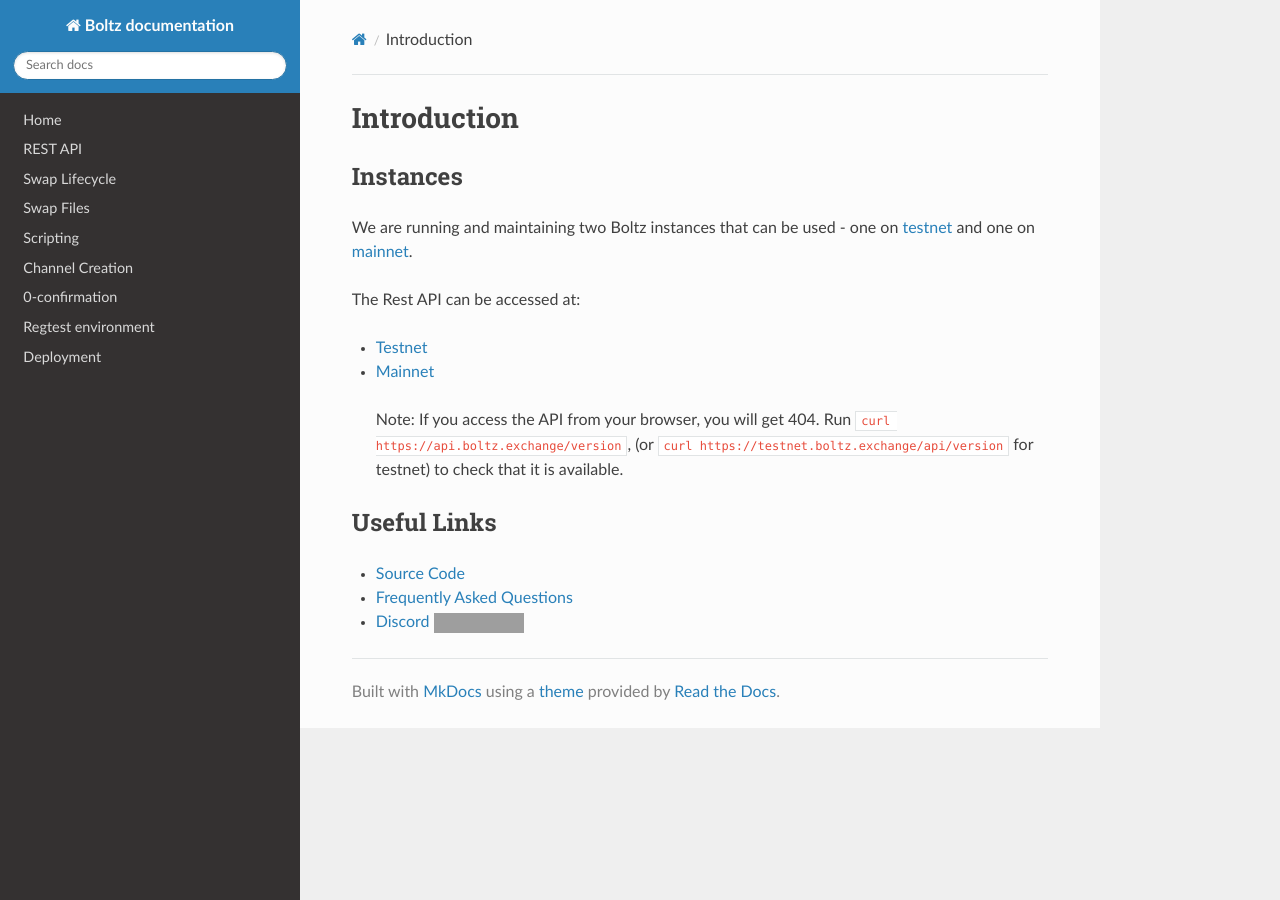
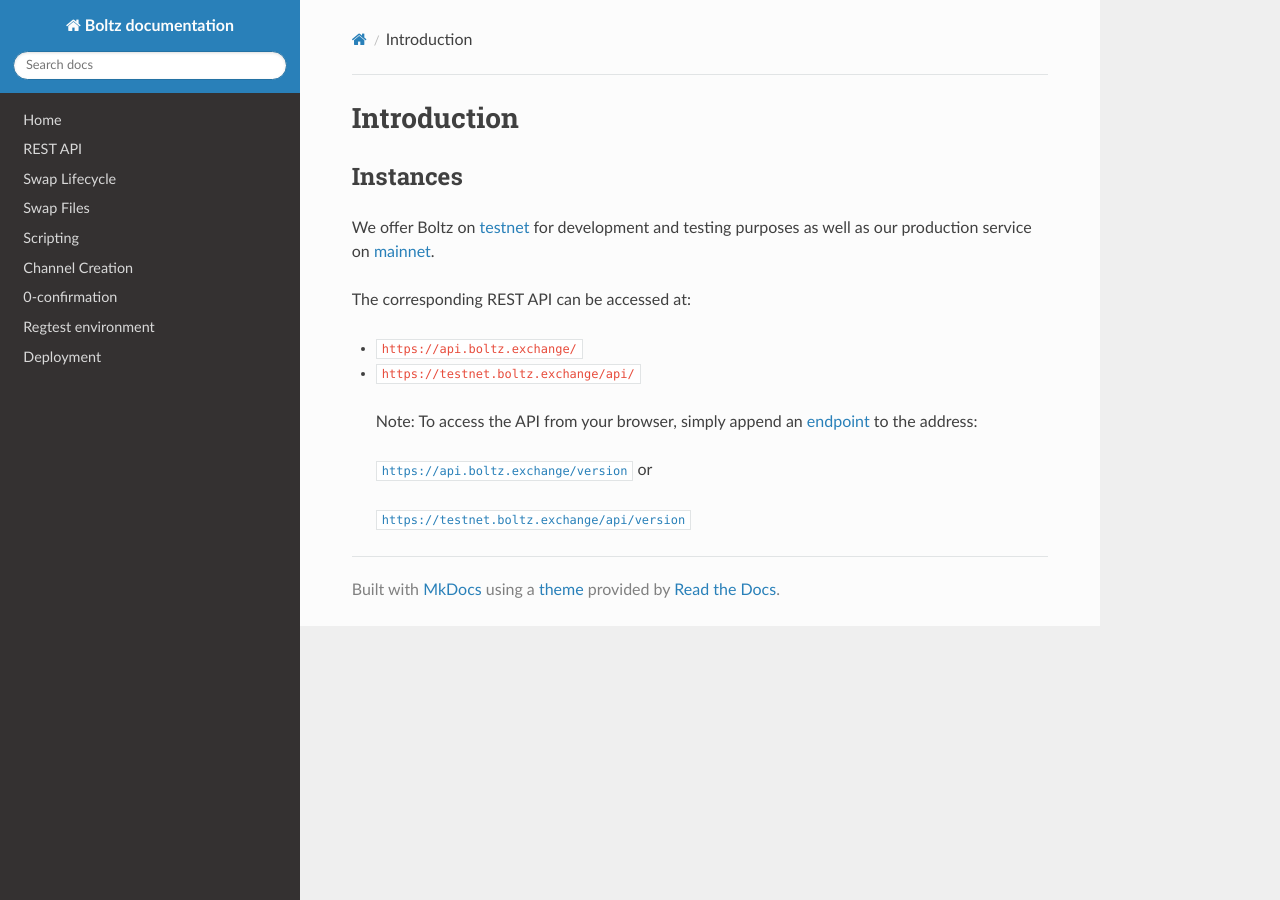
Before and after one commit to BoltzExchange/boltz-backend, an MkDocs documentation site: the page built from docs/README.md, in a window 1280 px wide. Built offline with MkDocs 1.6.1, drawn with Linux system fonts in a browser that asks for light colours; nearby versions of some CDN libraries; grey boxes are pictures that could not be loaded.

Commit message:
GITBOOK-8: change request with no subject merged in GitBook

```diff
--- a/docs/README.md
+++ b/docs/README.md
@@ -10,17 +10,15 @@
 
 ## Instances
 
-We are running and maintaining two Boltz instances that can be used - one on [testnet](https://testnet.boltz.exchange) and one on [mainnet](https://boltz.exchange).
+We offer Boltz on [testnet](https://testnet.boltz.exchange) for development and testing purposes as well as our production service on [mainnet](https://boltz.exchange).
 
-The Rest API can be accessed at:
+The corresponding REST API can be accessed at:
 
-* [Testnet](https://testnet.boltz.exchange/api)
-* [Mainnet](https://api.boltz.exchange)
+* `https://api.boltz.exchange/`
+* `https://testnet.boltz.exchange/api/`
 
-> Note: If you access the API from your browser, you will get 404. Run `curl https://api.boltz.exchange/version`, (or `curl https://testnet.boltz.exchange/api/version` for testnet) to check that it is available.
-
-## Useful Links
-
-* [Source Code](https://github.com/boltzexchange)
-* [Frequently Asked Questions](https://boltz.exchange/faq)
-* [Discord](https://discordapp.com/invite/QBvZGcW) [![Discord](https://img.shields.io/discord/547454030801272832.svg)](https://discordapp.com/invite/QBvZGcW)
+> Note: To access the API from your browser, simply append an [endpoint](api.md) to the address:
+>
+> [`https://api.boltz.exchange/version`](https://api.boltz.exchange/version) or
+>
+> [`https://testnet.boltz.exchange/api/version`](https://testnet.boltz.exchange/api/version)
```
